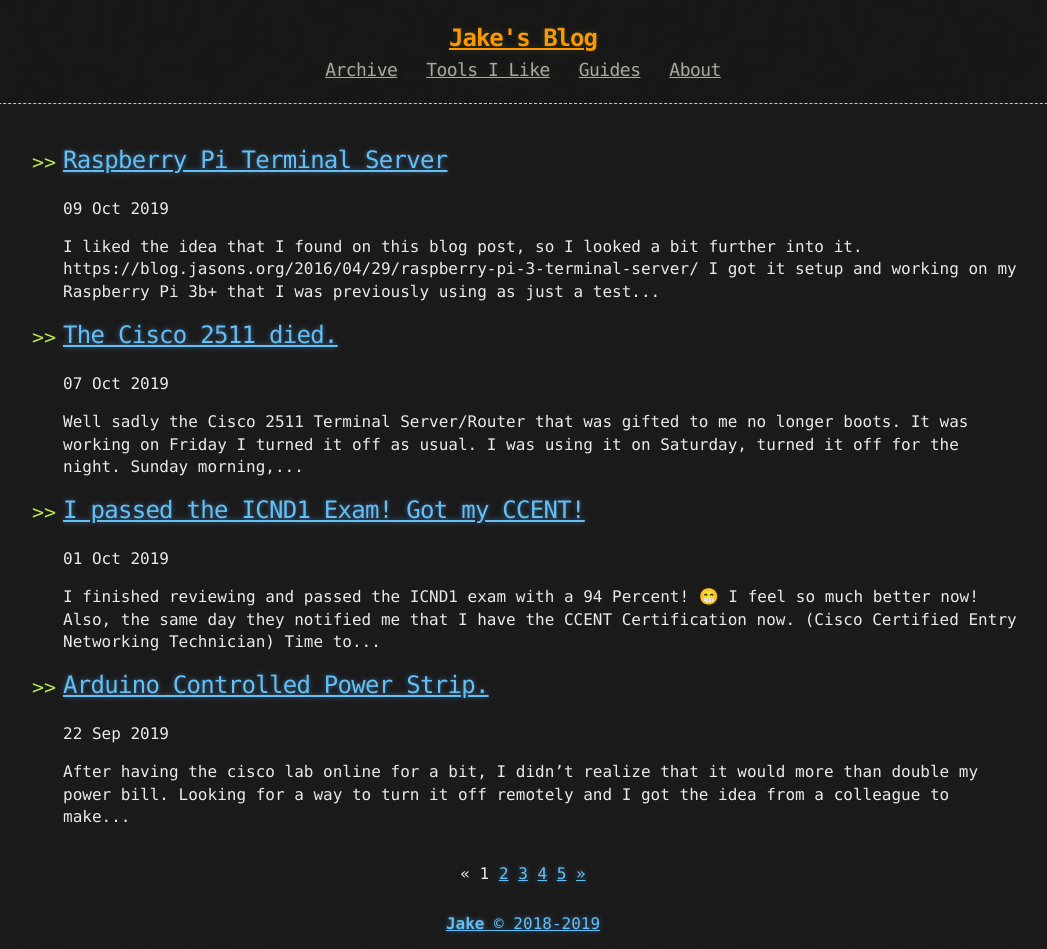
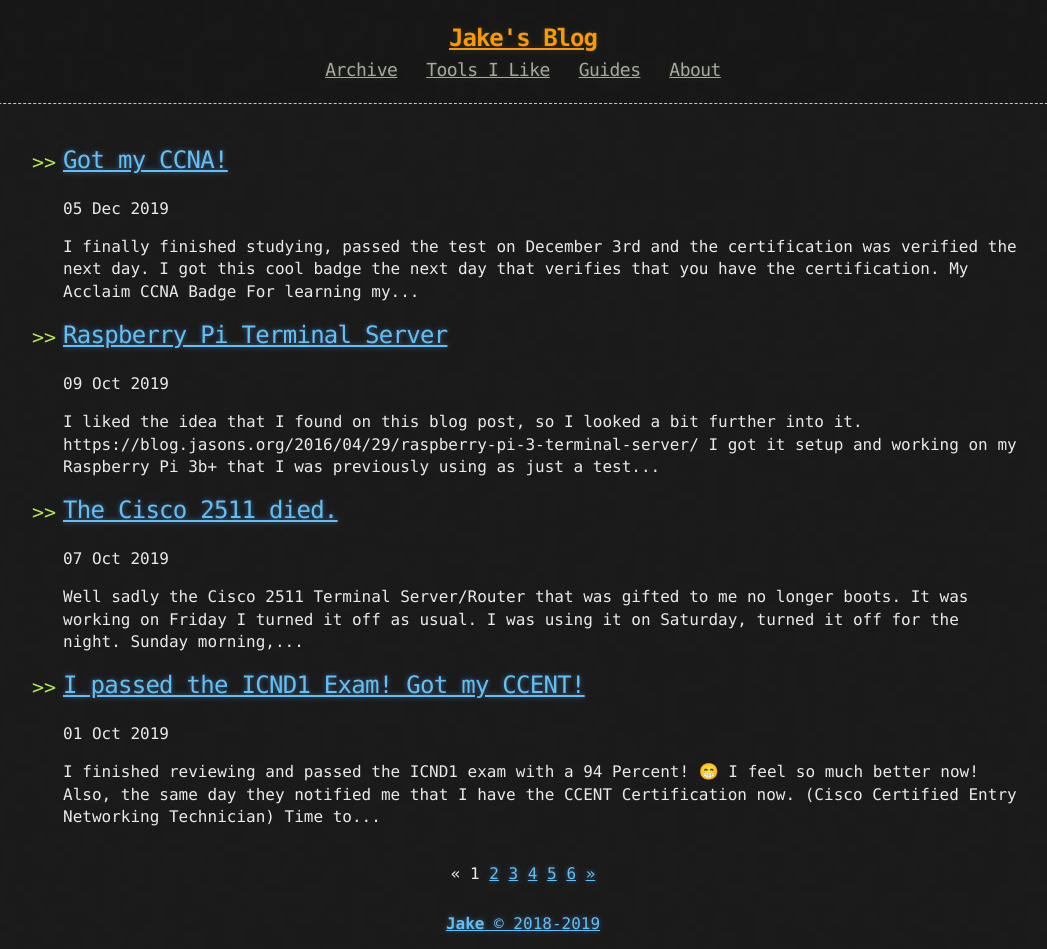
Before and after one commit to Jake-Olsen/blog, a Jekyll site: the page built from index.html, in a window 1280 px wide. Shown: the whole page, without its empty margins (117-1164 px from the left). Built offline with Jekyll 4.4.1, drawn with Linux system fonts in a browser that asks for light colours; the list of posts is cut into pages by our own code.

Commit message:
December 5th Post and Security Update

```diff
--- a/_includes/head.html
+++ b/_includes/head.html
@@ -8,4 +8,13 @@
   <link rel="stylesheet" href="{{ "/css/main.css" | prepend: site.baseurl | replace: '//', '/' }}">
 
   <link href="/atom.xml" type="application/atom+xml" rel="alternate" title="ATOM Feed" /> {% seo %}
+
+  <link rel="apple-touch-icon" sizes="180x180" href="{{site.url}}{{site.baseurl}}/assets/favicon/apple-touch-icon.png">
+  <link rel="icon" type="image/png" sizes="32x32" href="{{site.url}}{{site.baseurl}}/assets/favicon/favicon-32x32.png">
+  <link rel="icon" type="image/png" sizes="16x16" href="{{site.url}}{{site.baseurl}}/assets/favicon/favicon-16x16.png">
+  <link rel="manifest" href="{{site.url}}{{site.baseurl}}/assets/favicon/site.webmanifest">
+  <link rel="mask-icon" href="{{site.url}}{{site.baseurl}}/assets/favicon/safari-pinned-tab.svg" color="#5bbad5">
+  <meta name="msapplication-TileColor" content="#da532c">
+  <meta name="theme-color" content="#ffffff">
+
 </head>
--- /dev/null
+++ b/_posts/2019-12-05-Got_My_CCNA.markdown
@@ -0,0 +1,14 @@
+---
+layout: post
+title:  "Got my CCNA!"
+date:   2019-12-05 01:02:03 -0700
+---
+
+I finally finished studying, passed the test on December 3rd and the certification was verified the next day.
+I got this cool badge the next day that verifies that you have the certification. [My Acclaim CCNA Badge]
+
+For learning my way through ICND 1 & 2. I used David Bombal's Udemy Course, CBT Nuggets, Physical Hardware Lab, and multiple colleages that assisted me along the way. I also used the "CCNA in 60 Days" Book and Practice Tests, but I only really recommend them as supplementary content.
+
+I am so glad to finally be done. In the future I'll probably study the new CCNA topics since they drastically changed it.
+
+[My Acclaim CCNA Badge]: https://www.youracclaim.com/badges/99290c79-a22a-43cf-9f47-3059f9f7b510/public_url
```
Also changed, not shown: Gemfile.lock, assets/favicon/android-chrome-192x192.png (added), assets/favicon/android-chrome-512x512.png (added), assets/favicon/apple-touch-icon.png (added), assets/favicon/favicon-16x16.png (added), assets/favicon/favicon-32x32.png (added), assets/favicon/favicon.ico (added), assets/favicon/mstile-144x144.png (added), assets/favicon/mstile-150x150.png (added), assets/favicon/mstile-310x150.png (added), assets/favicon/mstile-310x310.png (added), assets/favicon/mstile-70x70.png (added), assets/favicon/safari-pinned-tab.svg (added), favicon.ico (added), 1 more files.
